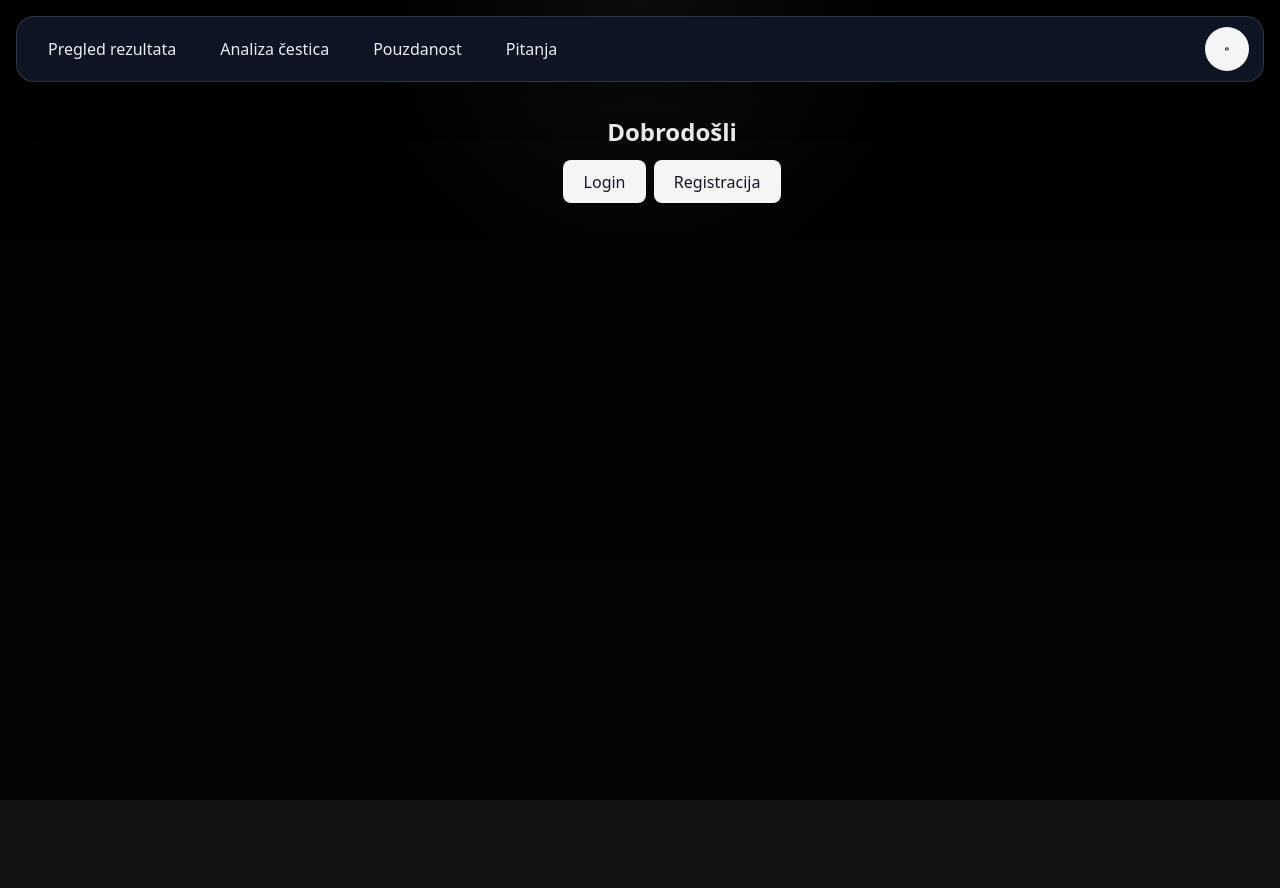
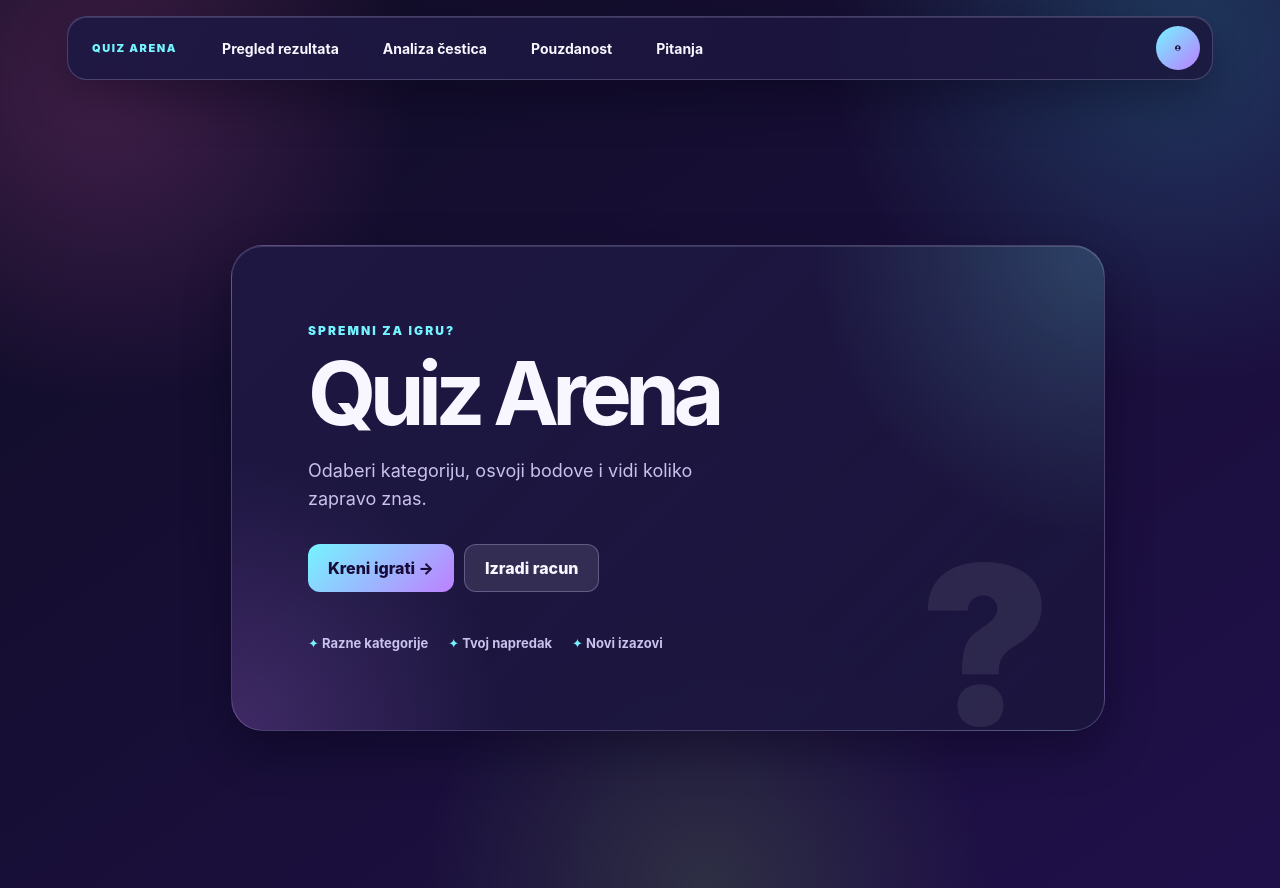
Before and after one commit to VVrbanic/aplikacija_za_validaciju_upitnika, a React (Vite) app in the folder frontend/: page / in a window 1280 px wide. Shown: the top 888 px of the page. Before the commit the page ends 800 px from the top, so only its background shows below. Built offline with nearby package versions, Linux system fonts and the light colour scheme; no server answers; sample sign-in values are in the browser's storage.

Commit message:
promjena cssa

```diff
--- a/frontend/src/App.css
+++ b/frontend/src/App.css
@@ -777,6 +777,22 @@ form{
   gap: 10px;
 }
 
+.signout-backdrop,
+.question-delete-backdrop {
+  padding: 20px;
+  box-sizing: border-box;
+}
+
+.signout-modal,
+.question-delete-modal {
+  width: min(420px, 100%);
+  max-height: calc(100vh - 40px);
+  overflow-y: auto;
+  border-radius: 22px;
+  background: linear-gradient(135deg, var(--bg-surface-strong), var(--bg-surface));
+  box-shadow: var(--shadow-card), inset 0 1px 0 rgba(255, 255, 255, .12);
+}
+
 .quiz-header {
   display: flex;
   align-items: center;
@@ -1327,3 +1343,268 @@ form{
     width: 100%;
   }
 }
+
+/* Shared arcade-inspired visual language */
+#root {
+  min-height: 100vh;
+  padding: 28px;
+}
+
+.app-shell {
+  width: min(1180px, 100%);
+  margin: 0 auto;
+}
+
+.app-shell.with-navbar {
+  padding-top: 88px;
+}
+
+.app-navbar {
+  width: min(1120px, calc(100% - 32px));
+  margin: 0 auto;
+  left: 0;
+  right: 0;
+  padding: 9px 12px;
+  border-radius: 20px;
+  background: linear-gradient(115deg, var(--bg-surface-strong), var(--bg-surface));
+  box-shadow: var(--shadow-card), inset 0 1px 0 rgba(255,255,255,.13);
+}
+
+.app-navbar::before {
+  content: "QUIZ ARENA";
+  padding: 0 12px;
+  color: var(--link-color);
+  font-size: 11px;
+  font-weight: 900;
+  letter-spacing: .14em;
+  white-space: nowrap;
+}
+
+.app-navbar-link {
+  min-height: 38px;
+  font-size: 14px;
+  font-weight: 750;
+}
+
+.app-navbar-link.active {
+  color: var(--text-primary);
+  background: linear-gradient(135deg, var(--bg-accent-soft), rgba(173, 111, 255, .16));
+  box-shadow: inset 0 0 0 1px var(--border-accent);
+}
+
+.user-icon-btn {
+  background: linear-gradient(135deg, var(--accent-button), #bb7dff);
+  color: var(--text-strong-contrast);
+  border: 0;
+}
+
+.title, .quiz-setup-title {
+  margin: 0 auto 18px;
+  padding: 0;
+  color: var(--text-primary);
+  font-size: clamp(28px, 4vw, 42px);
+  line-height: 1;
+  font-weight: 900;
+  letter-spacing: -.055em;
+  text-shadow: 0 3px 0 rgba(113, 56, 184, .16);
+}
+
+.page, .quiz-page, .question-editor-page, .question-delete-page, .user-info-page,
+.admin-tool-page, .register-form, .qs-page, .charts-page {
+  animation: page-enter .35s ease-out both;
+}
+
+@keyframes page-enter {
+  from { opacity: 0; transform: translateY(8px); }
+  to { opacity: 1; transform: translateY(0); }
+}
+
+.login-form, .register-form, .quiz-setup-card, .qs-card, .question-editor-card,
+.question-delete-card, .user-info-card, .admin-tool-card, .charts-card {
+  border: 1px solid var(--border-soft);
+  background: linear-gradient(135deg, var(--bg-surface-strong), var(--bg-surface));
+  box-shadow: var(--shadow-card), inset 0 1px 0 rgba(255,255,255,.1);
+}
+
+.login-form, .register-form {
+  padding: 28px;
+  border-radius: 24px;
+  text-align: left;
+}
+
+.register-form { max-width: 720px; }
+.login-form { max-width: 430px; }
+
+input, select, textarea {
+  margin: 8px 0;
+  border-radius: 12px;
+  border: 1px solid var(--border-default);
+  box-shadow: inset 0 1px 2px rgba(20, 7, 55, .08);
+}
+
+input:focus, select:focus, textarea:focus {
+  border-color: var(--border-accent);
+  box-shadow: var(--shadow-focus), inset 0 1px 2px rgba(20, 7, 55, .08);
+}
+
+button, .btn, .qs-btn, .login-button {
+  border-radius: 12px;
+  font-weight: 800;
+  transition: transform .18s ease, box-shadow .18s ease, filter .18s ease, background .18s ease;
+}
+
+button:hover:not(:disabled), .btn:hover:not(:disabled), .qs-btn:hover:not(:disabled), .login-button:hover:not(:disabled) {
+  transform: translateY(-2px);
+  box-shadow: 0 7px 18px rgba(37, 12, 91, .23);
+}
+
+.login-button, .btn:not(.secondary):not(.danger) {
+  border: 0;
+  background: linear-gradient(135deg, var(--accent-button), #be80ff);
+  color: var(--text-strong-contrast);
+}
+
+.login-button.secondary, .btn.secondary {
+  background: var(--bg-elevated);
+}
+
+.quiz-setup-page { padding: 0; }
+.quiz-setup-card { border-radius: 24px; padding: 28px; }
+.quiz-setup-subtitle { width: auto; text-align: left; }
+
+.quiz-category-option, .question-card, .admin-summary-item, .user-info-item,
+.ease-index-chart-card, .charts-tableWrap {
+  border-radius: 16px;
+  background: var(--bg-muted);
+}
+
+.quiz-category-option {
+  position: relative;
+  overflow: hidden;
+  border-width: 1px;
+}
+
+.quiz-category-option::after {
+  content: "";
+  position: absolute;
+  inset: auto -24px -32px auto;
+  width: 70px;
+  height: 70px;
+  border-radius: 50%;
+  background: rgba(117, 244, 255, .14);
+}
+
+.quiz-category-option.selected {
+  border-color: var(--border-accent);
+  background: linear-gradient(135deg, var(--bg-accent-soft), rgba(185, 115, 255, .15));
+}
+
+.quiz-page { max-width: 940px; }
+.quiz-header, .score-box, .question-card { border-radius: 20px; }
+.quiz-header {
+  padding: 18px 20px;
+  background: linear-gradient(110deg, var(--bg-surface-strong), var(--bg-surface));
+  border: 1px solid var(--border-soft);
+  box-shadow: var(--shadow-surface);
+}
+.quiz-header h2 { margin: 0; font-size: 28px; letter-spacing: -.04em; }
+.score-box { border-color: var(--border-success); background: var(--bg-success-soft); font-size: 18px; }
+.question-card { padding: 20px; box-shadow: var(--shadow-surface); }
+.q-index { color: var(--link-color); font-weight: 900; }
+.answer-btn { min-height: 58px; border-radius: 14px; font-weight: 700; }
+.answer-btn.selected { outline-color: var(--link-color); background: var(--bg-accent-soft); }
+.answer-btn.correct { box-shadow: inset 4px 0 0 #9df75c; }
+.answer-btn.wrong { box-shadow: inset 4px 0 0 #ff718f; }
+
+.admin-summary-item {
+  position: relative;
+  overflow: hidden;
+  min-height: 96px;
+  justify-content: center;
+}
+.admin-summary-item:nth-child(3n + 1) { border-top: 3px solid #7cf6ff; }
+.admin-summary-item:nth-child(3n + 2) { border-top: 3px solid #c58cff; }
+.admin-summary-item:nth-child(3n) { border-top: 3px solid #b5f46b; }
+.admin-summary-value { font-weight: 900; letter-spacing: -.04em; }
+
+.item-analysis-tabs { gap: 4px; border: 1px solid var(--border-soft); border-radius: 14px; padding: 5px; width: fit-content; }
+.item-analysis-tabs button, .item-analysis-tabs a { border-radius: 9px; border-bottom: 0; }
+.item-analysis-tabs button.active, .item-analysis-tabs a.active { background: var(--bg-accent-soft); color: var(--text-primary); }
+
+.validation-error { display: block; color: #ff7199; font-weight: 650; }
+
+.welcome-page {
+  display: grid;
+  min-height: calc(100vh - 56px);
+  place-items: center;
+  animation: page-enter .4s ease-out both;
+}
+
+.welcome-card {
+  width: min(720px, 100%);
+  position: relative;
+  overflow: hidden;
+  padding: clamp(36px, 7vw, 76px);
+  border: 1px solid var(--border-default);
+  border-radius: 32px;
+  background:
+    radial-gradient(circle at 100% 0%, rgba(117, 244, 255, .2), transparent 29%),
+    radial-gradient(circle at 0% 100%, rgba(208, 122, 255, .2), transparent 27%),
+    linear-gradient(135deg, var(--bg-surface-strong), var(--bg-surface));
+  box-shadow: var(--shadow-card), inset 0 1px 0 rgba(255,255,255,.14);
+  text-align: left;
+}
+
+.welcome-card::after {
+  content: "?";
+  position: absolute;
+  right: 6%;
+  bottom: -24px;
+  color: rgba(255,255,255,.08);
+  font-size: 220px;
+  font-weight: 900;
+  line-height: 1;
+  pointer-events: none;
+}
+
+.welcome-kicker {
+  margin: 0 0 15px;
+  color: var(--link-color);
+  font-size: 12px;
+  font-weight: 900;
+  letter-spacing: .17em;
+}
+
+.welcome-card h1, .auth-intro h1 {
+  position: relative;
+  z-index: 1;
+  max-width: 540px;
+  margin: 0;
+  font-size: clamp(50px, 9vw, 88px);
+  line-height: .88;
+  letter-spacing: -.075em;
+}
+
+.welcome-copy {
+  position: relative;
+  z-index: 1;
+  max-width: 430px;
+  margin: 24px 0 0;
+  color: var(--text-secondary);
+  font-size: 18px;
+  line-height: 1.6;
+}
+
+.welcome-actions { display: flex; flex-wrap: wrap; gap: 10px; margin-top: 30px; }
+.welcome-actions .btn { padding: 13px 20px; }
+.welcome-stats { display: flex; flex-wrap: wrap; gap: 10px 20px; margin-top: 42px; color: var(--text-secondary); font-size: 13px; font-weight: 700; }
+.welcome-stats span::first-letter { color: var(--link-color); }
+
+@media (max-width: 720px) {
+  #root { padding: 16px; }
+  .app-navbar::before { align-self: center; }
+  .login-form, .register-form, .quiz-setup-card { padding: 20px; }
+  .answers-grid { grid-template-columns: 1fr; }
+  .welcome-page { min-height: calc(100vh - 32px); }
+  .welcome-card { border-radius: 24px; }
+}
--- a/frontend/src/components/UserIcon.jsx
+++ b/frontend/src/components/UserIcon.jsx
@@ -2,6 +2,7 @@ import React, { useEffect, useRef, useState } from "react";
 import { useNavigate } from "react-router-dom";
 import axios from "axios";
 import { FaUserCircle } from "react-icons/fa";
+import { createPortal } from "react-dom";
 import "../App.css";
 
 const THEME_STORAGE_KEY = "theme";
@@ -95,7 +96,7 @@ export default function UserIcon() {
                 </div>
             )}
 
-            {confirmSignOutOpen && (
+            {confirmSignOutOpen && createPortal(
                 <div className="signout-backdrop" role="presentation" onClick={cancelSignOut}>
                     <div
                         className="signout-modal"
@@ -117,7 +118,7 @@ export default function UserIcon() {
                         </div>
                     </div>
                 </div>
-            )}
+            , document.body)}
         </div>
     );
 }
--- a/frontend/src/index.css
+++ b/frontend/src/index.css
@@ -1,5 +1,5 @@
 :root {
-  font-family: system-ui, Avenir, Helvetica, Arial, sans-serif;
+  font-family: Inter, ui-sans-serif, system-ui, -apple-system, BlinkMacSystemFont, "Segoe UI", sans-serif;
   line-height: 1.5;
   font-weight: 400;
   font-synthesis: none;
@@ -9,76 +9,76 @@
   width: 100%;
 
   color-scheme: dark;
-  --bg-page: #000000;
-  --bg-page-end: #050505;
-  --bg-surface: rgba(15, 23, 42, 0.88);
-  --bg-surface-strong: rgba(16, 20, 32, 0.96);
-  --bg-surface-soft: rgba(255, 255, 255, 0.06);
-  --bg-elevated: rgba(255, 255, 255, 0.08);
-  --bg-elevated-hover: rgba(255, 255, 255, 0.12);
-  --bg-muted: rgba(255, 255, 255, 0.04);
-  --bg-overlay: rgba(5, 8, 16, 0.62);
-  --bg-input: rgba(255, 255, 255, 0.96);
-  --bg-input-button: rgba(255, 255, 255, 0.96);
-  --bg-table-head: rgba(10, 18, 40, 0.85);
-  --bg-accent-soft: rgba(120, 200, 255, 0.18);
-  --bg-success-soft: rgba(88, 255, 170, 0.18);
-  --bg-danger-soft: rgba(255, 88, 120, 0.18);
-  --text-primary: rgba(255, 255, 255, 0.92);
-  --text-secondary: rgba(255, 255, 255, 0.76);
-  --text-muted: rgba(255, 255, 255, 0.62);
-  --text-strong-contrast: #052032;
-  --text-on-light-surface: #111827;
-  --border-default: rgba(255, 255, 255, 0.14);
-  --border-soft: rgba(255, 255, 255, 0.12);
-  --border-muted: rgba(255, 255, 255, 0.1);
-  --border-strong: rgba(255, 255, 255, 0.18);
-  --border-accent: rgba(120, 200, 255, 0.38);
-  --border-success: rgba(88, 255, 170, 0.35);
-  --border-danger: rgba(255, 88, 120, 0.4);
-  --shadow-focus: 0 0 0 4px rgba(100, 108, 255, 0.18);
-  --shadow-card: 0 18px 40px rgba(0, 0, 0, 0.22);
-  --shadow-surface: 0 10px 25px rgba(0, 0, 0, 0.18);
-  --link-color: #9fb0ff;
-  --link-hover: #c2cbff;
-  --accent-button: rgba(120, 200, 255, 0.95);
+  --bg-page: #100d25;
+  --bg-page-end: #20104a;
+  --bg-surface: rgba(27, 22, 61, 0.84);
+  --bg-surface-strong: rgba(30, 24, 67, 0.96);
+  --bg-surface-soft: rgba(255, 255, 255, 0.075);
+  --bg-elevated: rgba(255, 255, 255, 0.1);
+  --bg-elevated-hover: rgba(255, 255, 255, 0.16);
+  --bg-muted: rgba(10, 7, 33, 0.28);
+  --bg-overlay: rgba(10, 5, 30, 0.72);
+  --bg-input: #f8f7ff;
+  --bg-input-button: #f8f7ff;
+  --bg-table-head: rgba(81, 43, 143, 0.5);
+  --bg-accent-soft: rgba(68, 235, 255, 0.17);
+  --bg-success-soft: rgba(153, 246, 90, 0.18);
+  --bg-danger-soft: rgba(255, 111, 145, 0.2);
+  --text-primary: #f8f7ff;
+  --text-secondary: #c8c2ec;
+  --text-muted: #9d96c7;
+  --text-strong-contrast: #190b38;
+  --text-on-light-surface: #211343;
+  --border-default: rgba(213, 197, 255, 0.23);
+  --border-soft: rgba(213, 197, 255, 0.17);
+  --border-muted: rgba(213, 197, 255, 0.12);
+  --border-strong: rgba(213, 197, 255, 0.3);
+  --border-accent: rgba(68, 235, 255, 0.62);
+  --border-success: rgba(180, 255, 104, 0.58);
+  --border-danger: rgba(255, 123, 160, 0.65);
+  --shadow-focus: 0 0 0 4px rgba(68, 235, 255, 0.2);
+  --shadow-card: 0 18px 45px rgba(4, 2, 20, 0.38);
+  --shadow-surface: 0 10px 28px rgba(4, 2, 20, 0.24);
+  --link-color: #75f4ff;
+  --link-hover: #c6fbff;
+  --accent-button: #75f4ff;
 }
 
 :root[data-theme="light"] {
   color-scheme: light;
-  --bg-page: #eef3fb;
-  --bg-page-end: #dbe7f7;
-  --bg-surface: rgba(255, 255, 255, 0.94);
-  --bg-surface-strong: rgba(255, 255, 255, 0.98);
-  --bg-surface-soft: rgba(255, 255, 255, 0.9);
-  --bg-elevated: rgba(15, 23, 42, 0.05);
-  --bg-elevated-hover: rgba(15, 23, 42, 0.1);
-  --bg-muted: rgba(15, 23, 42, 0.03);
-  --bg-overlay: rgba(15, 23, 42, 0.2);
+  --bg-page: #f8f2ff;
+  --bg-page-end: #dcefff;
+  --bg-surface: rgba(255, 255, 255, 0.82);
+  --bg-surface-strong: rgba(255, 255, 255, 0.96);
+  --bg-surface-soft: rgba(255, 255, 255, 0.72);
+  --bg-elevated: rgba(95, 61, 170, 0.08);
+  --bg-elevated-hover: rgba(95, 61, 170, 0.14);
+  --bg-muted: rgba(95, 61, 170, 0.045);
+  --bg-overlay: rgba(37, 17, 83, 0.28);
   --bg-input: #ffffff;
   --bg-input-button: #ffffff;
-  --bg-table-head: rgba(226, 232, 240, 0.96);
-  --bg-accent-soft: rgba(59, 130, 246, 0.12);
-  --bg-success-soft: rgba(34, 197, 94, 0.14);
-  --bg-danger-soft: rgba(239, 68, 68, 0.14);
-  --text-primary: #152033;
-  --text-secondary: #334155;
-  --text-muted: #64748b;
+  --bg-table-head: rgba(227, 213, 255, 0.72);
+  --bg-accent-soft: rgba(16, 201, 219, 0.13);
+  --bg-success-soft: rgba(132, 204, 22, 0.15);
+  --bg-danger-soft: rgba(251, 113, 133, 0.14);
+  --text-primary: #28174f;
+  --text-secondary: #5d5482;
+  --text-muted: #7d749d;
   --text-strong-contrast: #ffffff;
   --text-on-light-surface: #152033;
-  --border-default: rgba(15, 23, 42, 0.12);
-  --border-soft: rgba(15, 23, 42, 0.1);
-  --border-muted: rgba(15, 23, 42, 0.08);
-  --border-strong: rgba(15, 23, 42, 0.14);
-  --border-accent: rgba(59, 130, 246, 0.28);
-  --border-success: rgba(34, 197, 94, 0.28);
-  --border-danger: rgba(239, 68, 68, 0.3);
-  --shadow-focus: 0 0 0 4px rgba(59, 130, 246, 0.14);
-  --shadow-card: 0 18px 40px rgba(15, 23, 42, 0.12);
-  --shadow-surface: 0 10px 25px rgba(15, 23, 42, 0.08);
-  --link-color: #3451db;
-  --link-hover: #233eb8;
-  --accent-button: #1d4ed8;
+  --border-default: rgba(75, 42, 143, 0.16);
+  --border-soft: rgba(75, 42, 143, 0.12);
+  --border-muted: rgba(75, 42, 143, 0.09);
+  --border-strong: rgba(75, 42, 143, 0.22);
+  --border-accent: rgba(5, 170, 190, 0.43);
+  --border-success: rgba(101, 163, 13, 0.42);
+  --border-danger: rgba(225, 52, 91, 0.42);
+  --shadow-focus: 0 0 0 4px rgba(16, 201, 219, 0.18);
+  --shadow-card: 0 18px 40px rgba(71, 36, 130, 0.16);
+  --shadow-surface: 0 10px 25px rgba(71, 36, 130, 0.1);
+  --link-color: #6741d9;
+  --link-hover: #4523b5;
+  --accent-button: #6741d9;
 }
 
 a {
@@ -98,8 +98,10 @@ body {
   min-height: 100vh;
   color: var(--text-primary);
   background:
-    radial-gradient(circle at top, rgba(255, 255, 255, 0.05), transparent 28%),
-    linear-gradient(180deg, var(--bg-page) 0%, var(--bg-page-end) 100%);
+    radial-gradient(circle at 8% 10%, rgba(255, 102, 196, 0.2), transparent 22%),
+    radial-gradient(circle at 92% 4%, rgba(66, 224, 255, 0.2), transparent 24%),
+    radial-gradient(circle at 55% 100%, rgba(156, 245, 84, 0.14), transparent 25%),
+    linear-gradient(145deg, var(--bg-page) 0%, var(--bg-page-end) 100%);
 }
 
 h1 {
--- a/frontend/src/pages/WelcomeScreen.jsx
+++ b/frontend/src/pages/WelcomeScreen.jsx
@@ -6,20 +6,27 @@ export default function WelcomeScreen() {
     const navigate = useNavigate();
 
     return (
-        <div>
-            <div>
-                <div className="title">Dobrodošli</div>
-
-                <div>
-                    <button className="button-primary" onClick={() => navigate("/login")}>
-                        Login
+        <main className="welcome-page">
+            <section className="welcome-card">
+                <p className="welcome-kicker">SPREMNI ZA IGRU?</p>
+                <h1>Quiz Arena</h1>
+                <p className="welcome-copy">
+                    Odaberi kategoriju, osvoji bodove i vidi koliko zapravo znas.
+                </p>
+                <div className="welcome-actions">
+                    <button className="btn" onClick={() => navigate("/login")}>
+                        Kreni igrati <span aria-hidden="true">→</span>
                     </button>
-
-                    <button className="button-primary" onClick={() => navigate("/register")}>
-                        Registracija
+                    <button className="btn secondary" onClick={() => navigate("/register")}>
+                        Izradi racun
                     </button>
                 </div>
-            </div>
-        </div>
+                <div className="welcome-stats" aria-label="Prednosti aplikacije">
+                    <span>✦ Razne kategorije</span>
+                    <span>✦ Tvoj napredak</span>
+                    <span>✦ Novi izazovi</span>
+                </div>
+            </section>
+        </main>
     );
 }
```
Also changed, not shown: frontend/src/pages/DeleteQuestionPage.jsx (+6 -5 lines).
